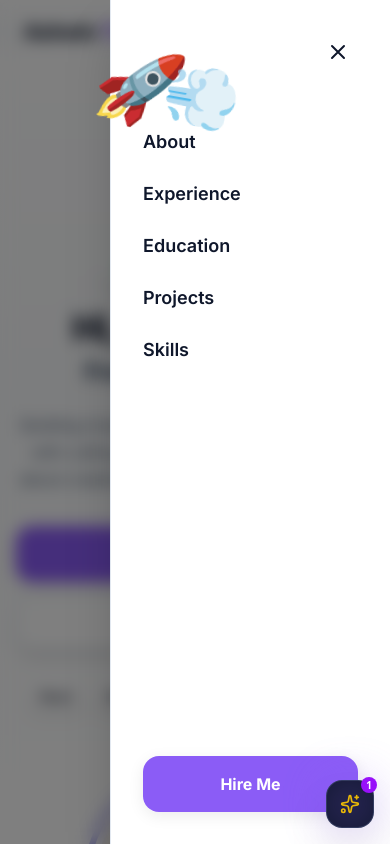
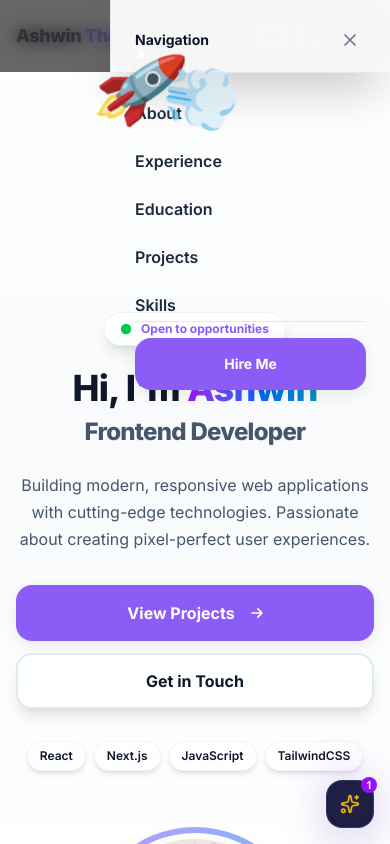
Before and after one commit to ashwwiin/portfolio, a Next.js app: page / in a window 390 px wide. Both pictures are taken after a click on the button 346 px from the left and 32 px from the top of the page. Shown: the top 844 px of the page. Built offline with nearby package versions, Linux system fonts and the light colour scheme.

Commit message:
fix: Eliminate mobile header overlap with Hero badge by optimizing top padding and navbar translucency

```diff
--- a/src/components/Hero.js
+++ b/src/components/Hero.js
@@ -14,7 +14,7 @@ export default function Hero() {
   }, []);
 
   return (
-    <section className="relative min-h-screen flex items-center justify-center overflow-hidden bg-gradient-to-b from-white via-slate-50 to-white dark:from-black dark:via-slate-950 dark:to-black py-12 md:py-16">
+    <section className="relative min-h-screen flex items-center justify-center overflow-hidden bg-gradient-to-b from-white via-slate-50 to-white dark:from-black dark:via-slate-950 dark:to-black pt-28 sm:pt-32 pb-12 sm:pb-16">
       {/* Multi-layer animated background */}
       <div className="absolute inset-0 -z-10">
         {/* Large morphing blobs */}
--- a/src/components/Navbar.js
+++ b/src/components/Navbar.js
@@ -19,7 +19,7 @@ export default function Navbar() {
 
   useEffect(() => {
     const handleScroll = () => {
-      setScrolled(window.scrollY > 50);
+      setScrolled(window.scrollY > 30);
     };
 
     window.addEventListener("scroll", handleScroll);
@@ -28,17 +28,18 @@ export default function Navbar() {
 
   return (
     <nav
-      className={`fixed top-0 left-0 right-0 z-[100] transition-all duration-500 bg-gradient-to-b from-white via-slate-50 to-white dark:from-black dark:via-slate-950 dark:to-black ${scrolled
-        ? "backdrop-blur-2xl shadow-lg dark:shadow-slate-900/30 border-b border-slate-200/50 dark:border-slate-700/50"
-        : ""
+      className={`fixed top-0 left-0 right-0 z-[100] transition-all duration-300 ${
+        scrolled
+          ? "bg-white/90 dark:bg-black/90 backdrop-blur-xl shadow-lg border-b border-slate-200/50 dark:border-slate-800/80 py-1"
+          : "bg-white/60 dark:bg-black/60 backdrop-blur-md py-2"
       }`}
     >
-      <div className="px-6 md:px-12 lg:px-16">
-        <div className="flex items-center justify-between h-16">
+      <div className="px-4 sm:px-6 md:px-12 lg:px-16 max-w-7xl mx-auto">
+        <div className="flex items-center justify-between h-14 sm:h-16">
 
           {/* Logo */}
           <Link href="/" className="group">
-            <h1 className="text-xl md:text-2xl font-bold tracking-tight">
+            <h1 className="text-lg sm:text-xl md:text-2xl font-bold tracking-tight">
               <span className="text-slate-900 dark:text-white">Ashwin</span>{" "}
               <span className="gradient-text">
                 Thamban
@@ -50,7 +51,7 @@ export default function Navbar() {
           <div className="hidden lg:flex items-center gap-6">
             {navLinks.map((link) => (
               <Link key={link.href} href={link.href}>
-                <span className="text-sm font-medium text-slate-700 dark:text-slate-300 hover:text-slate-900 dark:hover:text-white transition-colors">
+                <span className="text-sm font-medium text-slate-700 dark:text-slate-300 hover:text-purple-600 dark:hover:text-purple-400 transition-colors">
                   {link.label}
                 </span>
               </Link>
@@ -60,18 +61,19 @@ export default function Navbar() {
 
             <Link
               href="#contact"
-              className="px-6 py-2.5 btn-primary text-sm"
+              className="px-5 py-2 btn-primary text-sm font-semibold rounded-xl"
             >
               Hire Me
             </Link>
           </div>
 
           {/* Mobile Navigation Header Controls */}
-          <div className="flex lg:hidden items-center gap-3">
+          <div className="flex lg:hidden items-center gap-2 sm:gap-3">
             <NavbarThemeSelector />
             <button
               onClick={() => setMobileMenuOpen(!mobileMenuOpen)}
-              className="p-2 text-slate-900 dark:text-white"
+              className="p-2 text-slate-900 dark:text-white rounded-lg hover:bg-slate-100 dark:hover:bg-slate-800 transition-colors"
+              aria-label="Toggle Navigation Menu"
             >
               <svg className="w-6 h-6" fill="none" stroke="currentColor" viewBox="0 0 24 24">
                 {mobileMenuOpen ? (
@@ -85,7 +87,7 @@ export default function Navbar() {
         </div>
       </div>
 
-      {/* Mobile Menu */}
+      {/* Mobile Menu Drawer */}
       <AnimatePresence>
         {mobileMenuOpen && (
           <>
@@ -93,7 +95,7 @@ export default function Navbar() {
               initial={{ opacity: 0 }}
               animate={{ opacity: 1 }}
               exit={{ opacity: 0 }}
-              className="fixed inset-0 bg-black/50 backdrop-blur-sm z-40 lg:hidden"
+              className="fixed inset-0 bg-black/60 backdrop-blur-sm z-40 lg:hidden"
               onClick={() => setMobileMenuOpen(false)}
             />
             <motion.div
@@ -101,37 +103,40 @@ export default function Navbar() {
               animate={{ x: 0 }}
               exit={{ x: "100%" }}
               transition={{ type: "spring", damping: 25, stiffness: 200 }}
-              className="fixed top-0 right-0 h-full w-[280px] bg-white dark:bg-slate-900 backdrop-blur-xl border-l border-slate-200 dark:border-slate-700 z-50 lg:hidden shadow-2xl p-8 flex flex-col gap-6"
+              className="fixed top-0 right-0 h-full w-[280px] bg-white/95 dark:bg-slate-900/95 backdrop-blur-2xl border-l border-slate-200 dark:border-slate-800 z-50 lg:hidden shadow-2xl p-6 flex flex-col justify-between"
             >
-              <div className="flex justify-end">
+              <div>
+                <div className="flex items-center justify-between pb-4 border-b border-slate-200 dark:border-slate-800">
+                  <span className="font-bold text-sm text-slate-900 dark:text-white">Navigation</span>
                   <button
                     onClick={() => setMobileMenuOpen(false)}
-                  className="p-2 text-slate-900 dark:text-white"
+                    className="p-1.5 rounded-lg text-slate-500 hover:text-slate-900 dark:hover:text-white transition-colors"
                   >
-                  <svg className="w-6 h-6" fill="none" stroke="currentColor" viewBox="0 0 24 24">
+                    <svg className="w-5 h-5" fill="none" stroke="currentColor" viewBox="0 0 24 24">
                       <path strokeLinecap="round" strokeLinejoin="round" strokeWidth={2} d="M6 18L18 6M6 6l12 12" />
                     </svg>
                   </button>
                 </div>
 
-              <div className="flex flex-col gap-6 mt-8">
+                <div className="flex flex-col gap-4 mt-6">
                   {navLinks.map((link) => (
                     <Link key={link.href} href={link.href}>
                       <div
                         onClick={() => setMobileMenuOpen(false)}
-                      className="text-lg font-semibold text-slate-900 dark:text-white hover:text-purple-600 dark:hover:text-purple-400 transition-colors"
+                        className="text-base font-semibold text-slate-800 dark:text-slate-200 hover:text-purple-600 dark:hover:text-purple-400 transition-colors py-1"
                       >
                         {link.label}
                       </div>
                     </Link>
                   ))}
                 </div>
+              </div>
 
-              <div className="mt-auto flex flex-col gap-4">
+              <div className="pt-4 border-t border-slate-200 dark:border-slate-800">
                 <Link
                   href="#contact"
                   onClick={() => setMobileMenuOpen(false)}
-                  className="w-full px-6 py-3 btn-primary text-center"
+                  className="w-full block px-6 py-3 btn-primary text-center font-bold text-sm rounded-xl"
                 >
                   Hire Me
                 </Link>
```
Lines whose indentation alone changed are shown as unchanged.
